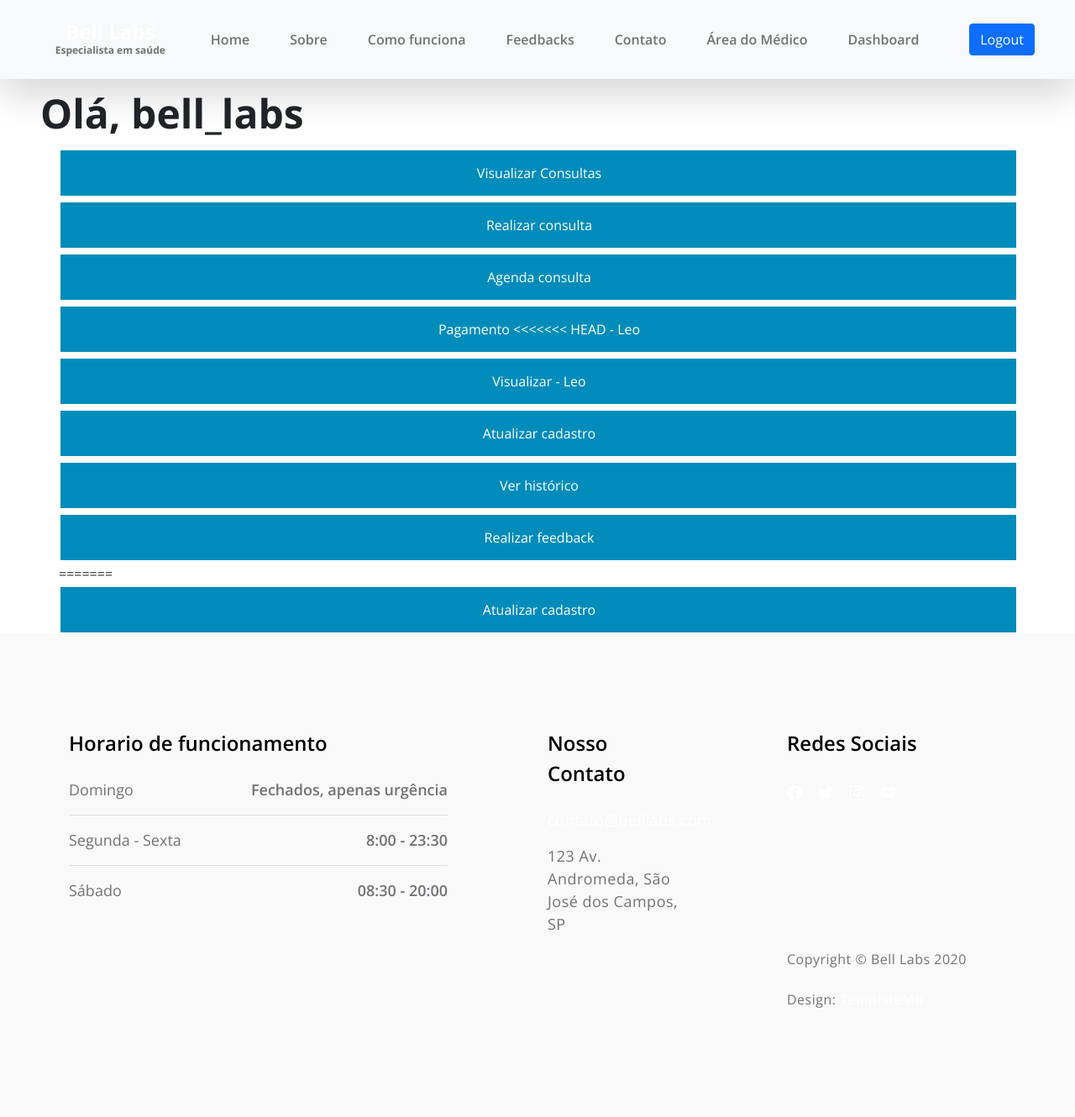
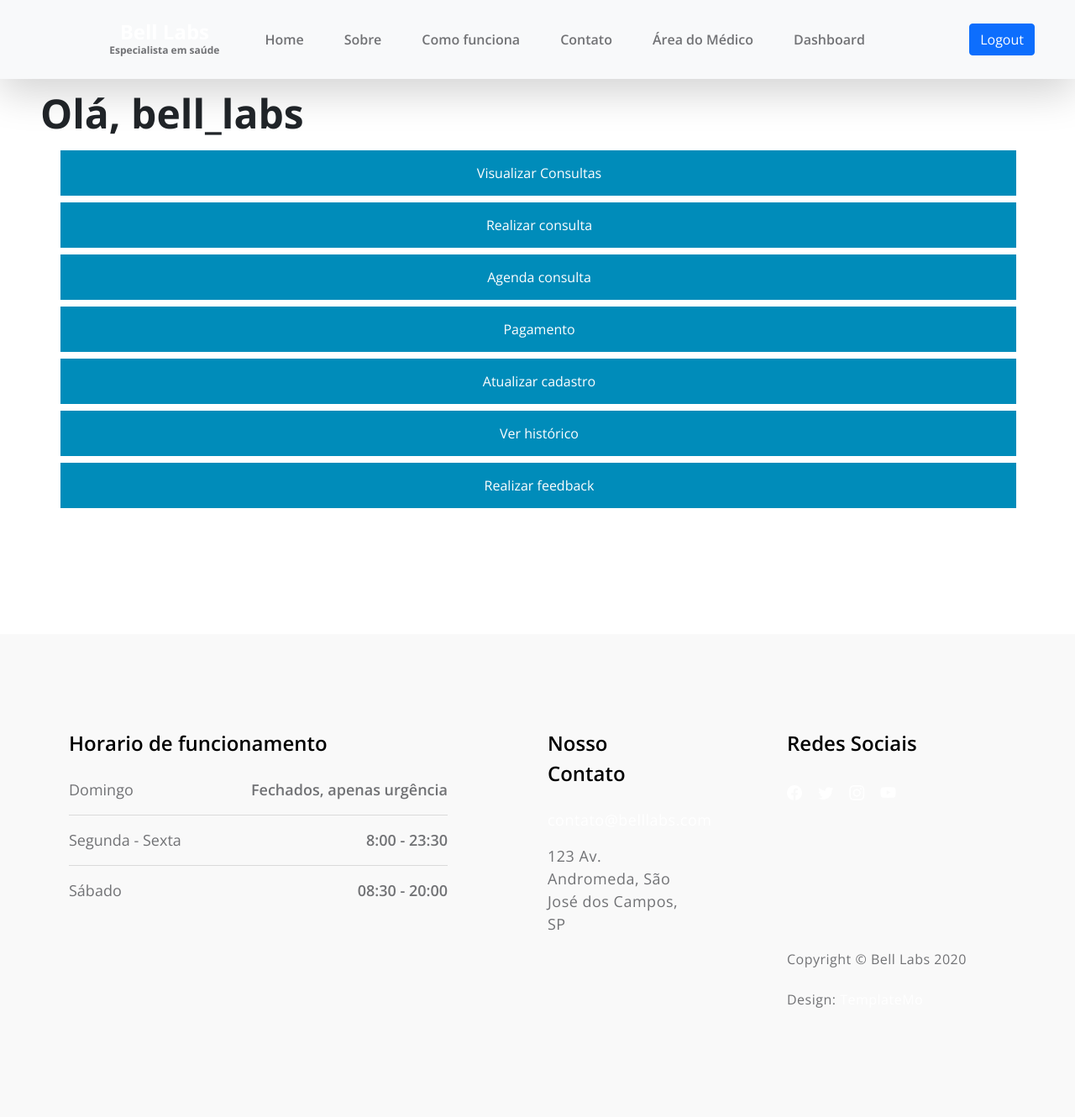
Before and after one commit to BrunoRasera/Telemedicina, a Django app: page /usuarios/dashboard in a window 1280 px wide. Shown: the whole page at 84% size. Run offline with Django 4.2, Linux system fonts and the light colour scheme; a user stored in the database is signed in; some libraries are stand-ins or nearby versions.

Commit message:
pequenos ajustes

```diff
--- a/templates/partials/menu.html
+++ b/templates/partials/menu.html
@@ -32,14 +32,6 @@
                 </li>
 
                 <li class="nav-item">
-                    {% if user.is_authenticated %}
-                    <a class="nav-link" href="{% url 'feedback_consulta' %}">Feedbacks</a>
-                    {% else %}
-                    <a class="nav-link" href="{% url 'login' %}">Feedbacks</a>
-                    {% endif %}
-                </li>
-
-                <li class="nav-item">
                     <a class="nav-link" href="#contact">Contato</a>
                 </li>
 
--- a/templates/usuarios/dashboard.html
+++ b/templates/usuarios/dashboard.html
@@ -71,21 +71,12 @@
                 <button class="button button2" type="button"> <a href="{% url 'agendaconsulta' %}">Agenda
                         consulta</a> </button>
                 <button class="button button2" type="button"> <a href="{% url 'pagamentoconsulta' %}">Pagamento
-<<<<<<< HEAD
-                        - Leo</a> </button>
-                <button class="button button2" type="button"> <a
-                        href="{% url 'visualizaconsulta' %}">Visualizar - Leo</a> </button>
-                <button class="button button2" type="button"><a href="{% url 'paciente' %}">Atualizar cadastro</a></button>
-                <button class="button button2" type="button"><a href="{% url 'historicopaciente' %}">Ver histórico</a> </button>
-                <button class="button button2" type="button"><a href="{% url 'feedback_consulta' %}">Realizar feedback</a></button>
-=======
-                    </a> </button>
-                <button class="button button2" type="button">Atualizar cadastro</button>
+                        </a> </button>
+                <button class="button button2" type="button"><a href="{% url 'paciente' %}" >Atualizar cadastro</a></button>
                 <button class="button button2" type="button"><a href="{% url 'historicopaciente' %}">Ver histórico</a>
                 </button>
                 <button class="button button2" type="button"><a href="{% url 'feedback_consulta' %}">Realizar
                         feedback</a></button>
->>>>>>> 1bbd30da35b4c19d1ec9154ab3c82c60fecf935c
 
             </div>
         </div>
--- a/templates/usuarios/login.html
+++ b/templates/usuarios/login.html
@@ -36,8 +36,6 @@
                             <div class="my-5 col-12 text-center">
                                 <button class="mx-5 btn btn-success" type="submit">Acessar sua conta</button>
                                 <button type="button" class="mx-5 btn btn-primary" onclick="exibirCriarConta()">Ainda não tem conta? Clique aqui</button>
-                                <button type="button" class="mx-5 btn btn-primary"><a class="text-white" href="{% url 'paciente' %}" >seu cadastro de medico</button>
-                                <button type="button" class="mx-5 btn btn-primary"><a class="text-white" href="{% url 'medico' %}" >seu cadastro de paciente</button>
                             </div>
                         </div>
                     </form>
```
Also changed, not shown: templates/feedback/feedback.html (added, +54 -0 lines), db.sqlite3.
